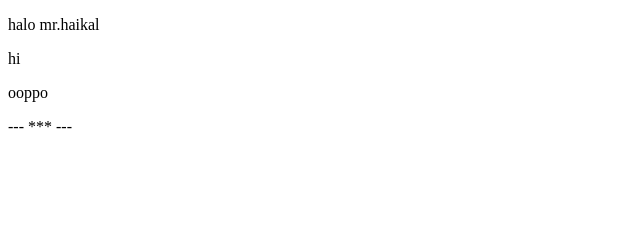
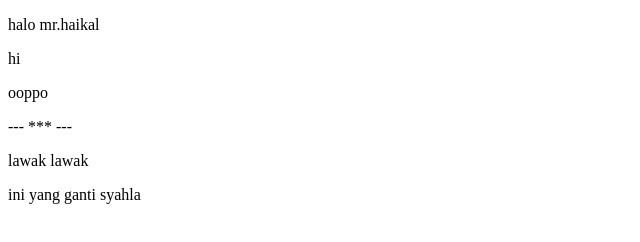
Before and after one commit to syahlaumama/GITExercise, a plain HTML site: page GIT1.HTML in a window 1280 px wide. Shown: the whole page, without its empty margins (0-640 px from the left). Drawn offline with Linux system fonts and the light colour scheme.

Commit message:
Perubahan

```diff
--- a/GIT1.HTML
+++ b/GIT1.HTML
@@ -12,5 +12,7 @@
 
     <p>ooppo</p>
     <p>--- *** ---</p>
+    <p>lawak lawak</p>
+    <p>ini yang ganti syahla</p>
 </body>
 </html>
```
